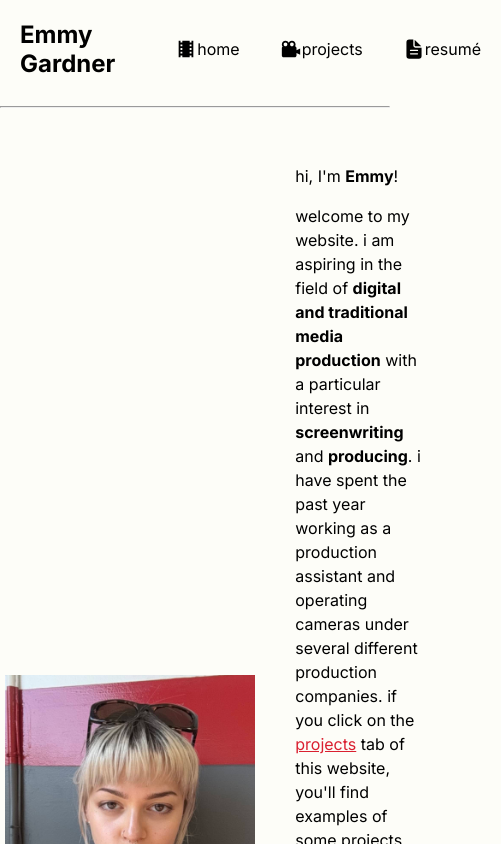
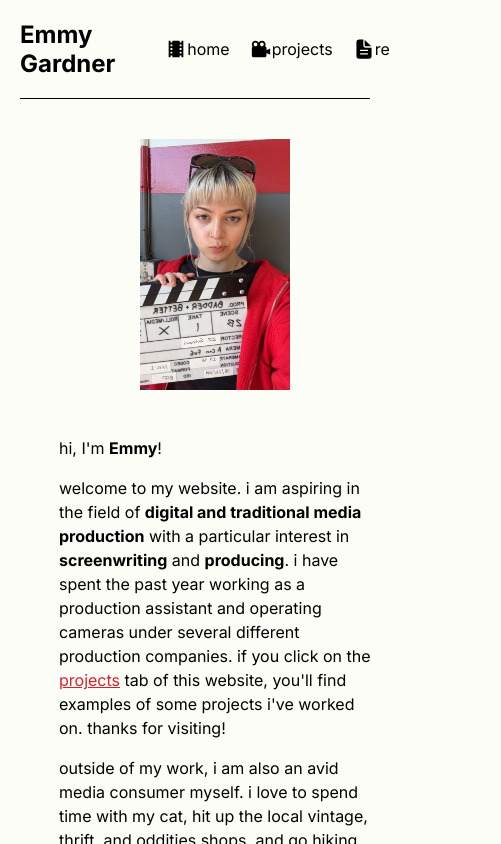
Before and after one commit to gracebmanning/emmy-portfolio, a React (Create React App) app: page / in a window 390 px wide. Shown: the top 844 px of the page, 501 px wide, since content can reach past the window. Built offline with nearby package versions, Linux system fonts and the light colour scheme.

Commit message:
project page responsiveness

```diff
--- a/src/App.css
+++ b/src/App.css
@@ -0,0 +1,4 @@
+.App{
+    margin: 0px;
+    overflow: hidden;
+}
--- a/src/App.js
+++ b/src/App.js
@@ -9,7 +9,6 @@ function App() {
   return (
     <div className="App">
     <Navigation />
-    <hr/>
       <Routes>
         <Route path="*" element={<PageNotFound/>} />
         <Route path="/" element={<Home/>} />
--- a/src/components/Home/home.css
+++ b/src/components/Home/home.css
@@ -21,3 +21,18 @@
 #projectsLink{
     color: var(--accent);
 }
+
+@media only screen and (max-width: 768px){
+    .homeContent{
+        flex-direction: column;
+    }
+
+    .homeHeadshot{
+        width: 150px;
+    }
+
+    .homeText{
+        margin: 10px;
+        width: 80%;
+    }
+}
--- a/src/components/Navigation/navigation.css
+++ b/src/components/Navigation/navigation.css
@@ -4,6 +4,7 @@ nav{
     justify-content: space-between;
     align-items: center;
     margin: 0px 20px;
+    border-bottom: solid 1px black;
 }
 
 .navList{
@@ -40,3 +41,12 @@ nav{
 .navIcon{
     font-size: 22px;
 }
+
+@media only screen and (max-width: 768px){
+    .nav{
+        margin: 0px 5px;
+    }
+    .navItem{
+        margin: 0px 10px;
+    }
+}
--- a/src/components/Projects/projects.css
+++ b/src/components/Projects/projects.css
@@ -1,4 +1,6 @@
 .projectTileContainer{
+    margin: 0px;
+    width: 100%;
     display: flex;
     flex-direction: row;
     flex-wrap: wrap;
@@ -157,17 +159,19 @@
 }
 
 @media (max-width: 768px){
+    .projectTileContainer{
+        flex-direction: column;
+        margin: 0px;
+    }
+
     .projectTile{
-        transform: scale(0.8);
-        margin: 20px;
+        height: auto;
+        width: 350px;
+        margin: 10px;
     }
 
     .projectTileImage{
-        transform: scale(0.8);
-    }
-
-    .projectTile:hover{
-        transform: scale(0.83);
+        width: 350px;
     }
 
     .projectPageRole{
```
